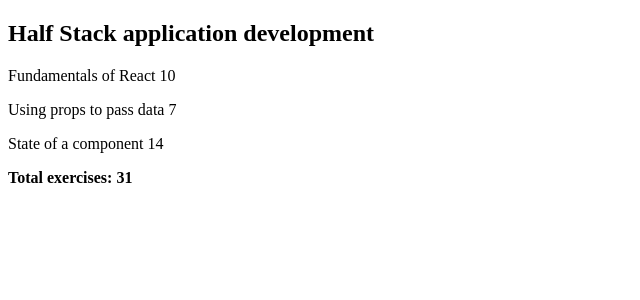
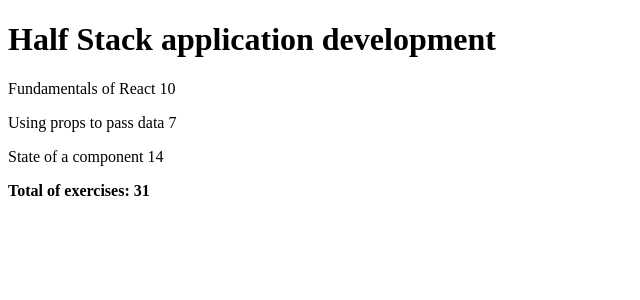
Before and after one commit to hiba-sam/bootcamp_fullstack, a React (Vite) app: page / in a window 1280 px wide. Shown: the top 300 px of the page, without its empty margins (0-640 px from the left). Built offline with nearby package versions, Linux system fonts and the light colour scheme.

Commit message:
Update App.jsx
Added Header, Part, Content, and Total components to structure course information.

```diff
--- a/src/App.jsx
+++ b/src/App.jsx
@@ -1,4 +1,32 @@
-import Course from './components/Course'
+const Header = ({ name }) => <h1>{name}</h1>
+
+const Part = ({ part }) => (
+  <p>
+    {part.name} {part.exercises}
+  </p>
+)
+
+const Content = ({ parts }) => (
+  <div>
+    {parts.map(part => (
+      <Part key={part.id} part={part} />
+    ))}
+  </div>
+)
+
+// New Total component
+const Total = ({ parts }) => {
+  const sum = parts.reduce((acc, part) => acc + part.exercises, 0)
+  return <p><strong>Total of exercises: {sum}</strong></p>
+}
+
+const Course = ({ course }) => (
+  <div>
+    <Header name={course.name} />
+    <Content parts={course.parts} />
+    <Total parts={course.parts} />
+  </div>
+)
 
 const App = () => {
   const course = {
```
